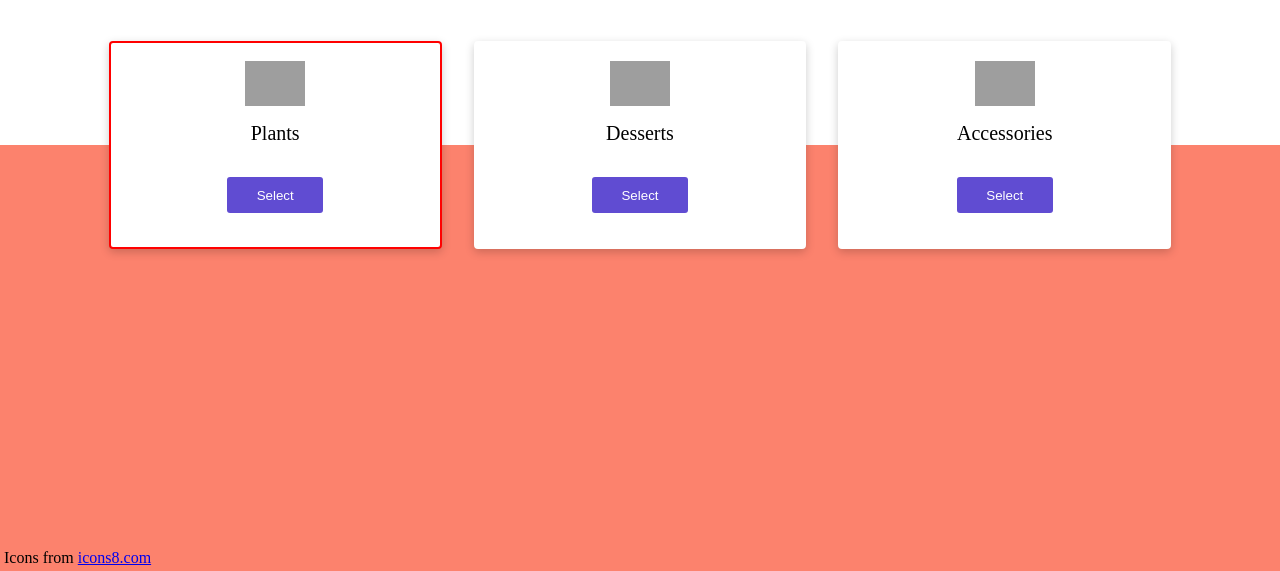
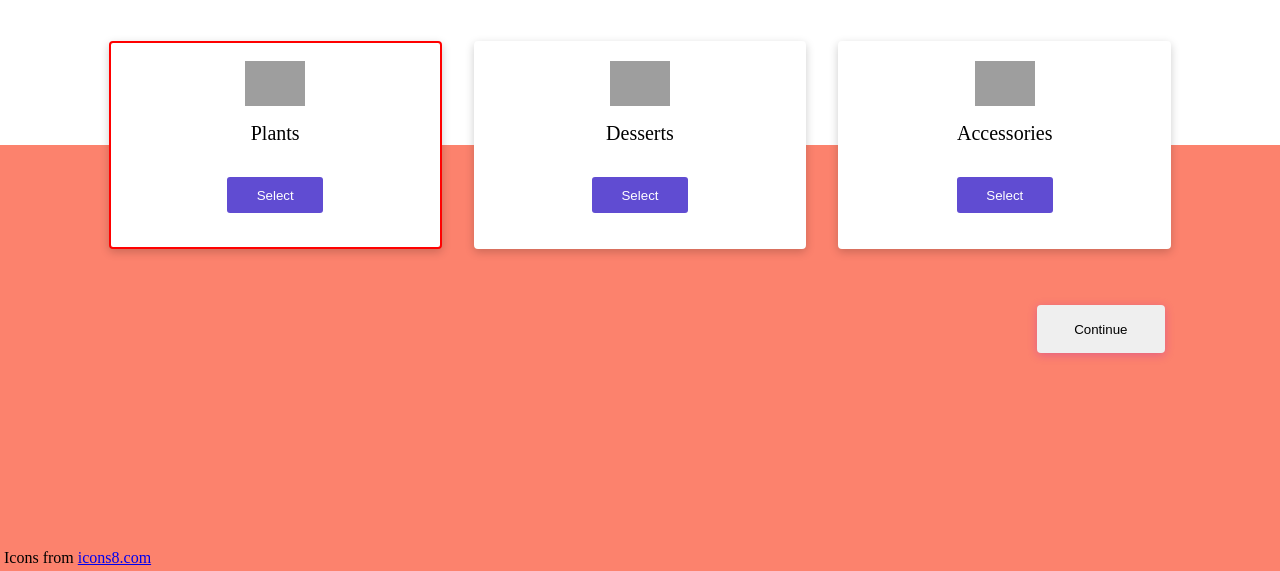
Before and after one commit to bowen-anth/select-category, a plain HTML site: page index.html in a window 1280 px wide. Shown: the part 255-826 px from the top of the page. Drawn offline with Linux system fonts and the light colour scheme; grey boxes are pictures that could not be loaded.

```diff
--- a/index.html
+++ b/index.html
@@ -17,7 +17,7 @@
         </p>
       </div>
     </div>
-    <div class="bottom-half"></div>
+    <div class="bottom-half"><button class="continue">Continue</button></div>
     <div class="card-container">
       <div class="card-one red">
         <img
--- a/index.js
+++ b/index.js
@@ -29,8 +29,6 @@ const selectCard = (event) => {
 
     card.classList.add("red");
     FRACTION.textContent = number + "/3";
-    card.classList.add("red");
-    FRACTION.textContent = number + "/3";
   }
 };
 
--- a/style.css
+++ b/style.css
@@ -35,6 +35,7 @@
   background-color: rgb(252, 130, 109);
   min-height: 50vh;
   min-height: 50lvh;
+  position: relative;
 }
 
 .card-container {
@@ -113,3 +114,22 @@
   background-color: rgb(252, 130, 109);
   padding: 0.25rem;
 }
+
+.continue {
+  height: 3rem;
+  width: 8rem;
+  border: none;
+  border-radius: 4px;
+  cursor: pointer;
+  position: absolute;
+  top: 40%;
+  right: 9%;
+  box-shadow: 0 2px 10px rgba(175, 16, 183, 0.3);
+  transition: 0.2s all ease-in-out;
+}
+
+.continue:hover,
+.continue:active {
+  background-color: rgb(181, 181, 247);
+  transform: scale(1.05);
+}
```
Also changed, not shown: select-category.gif (added), 1 other file.
